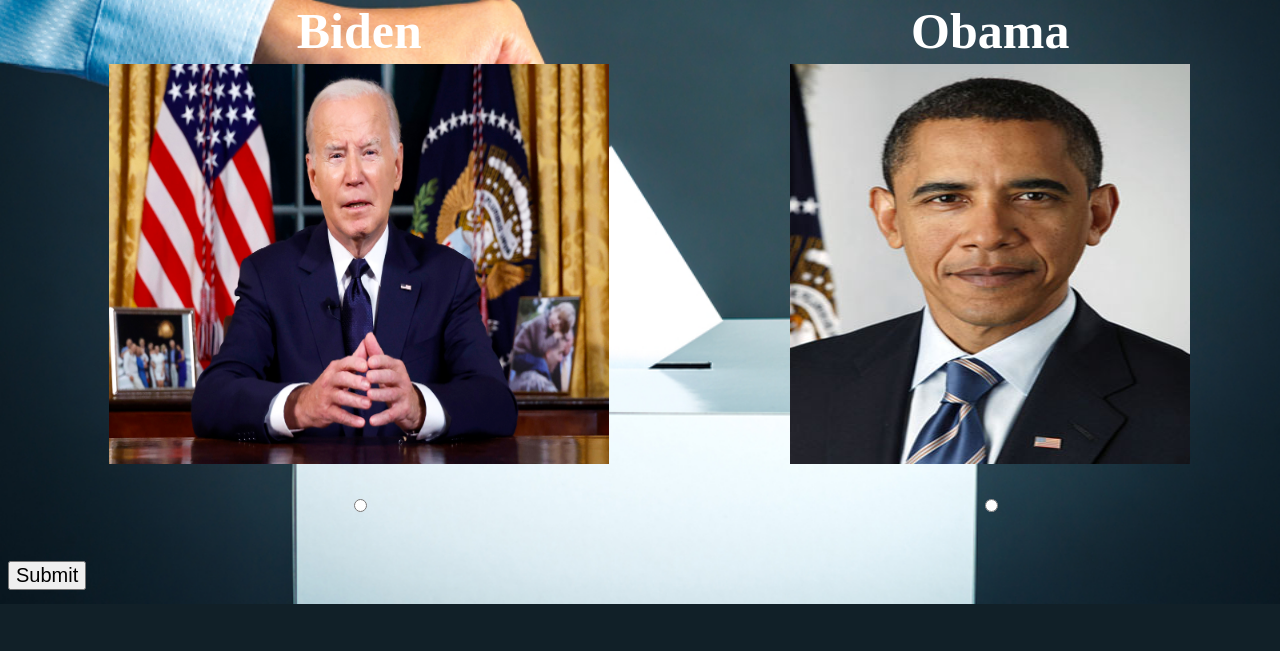
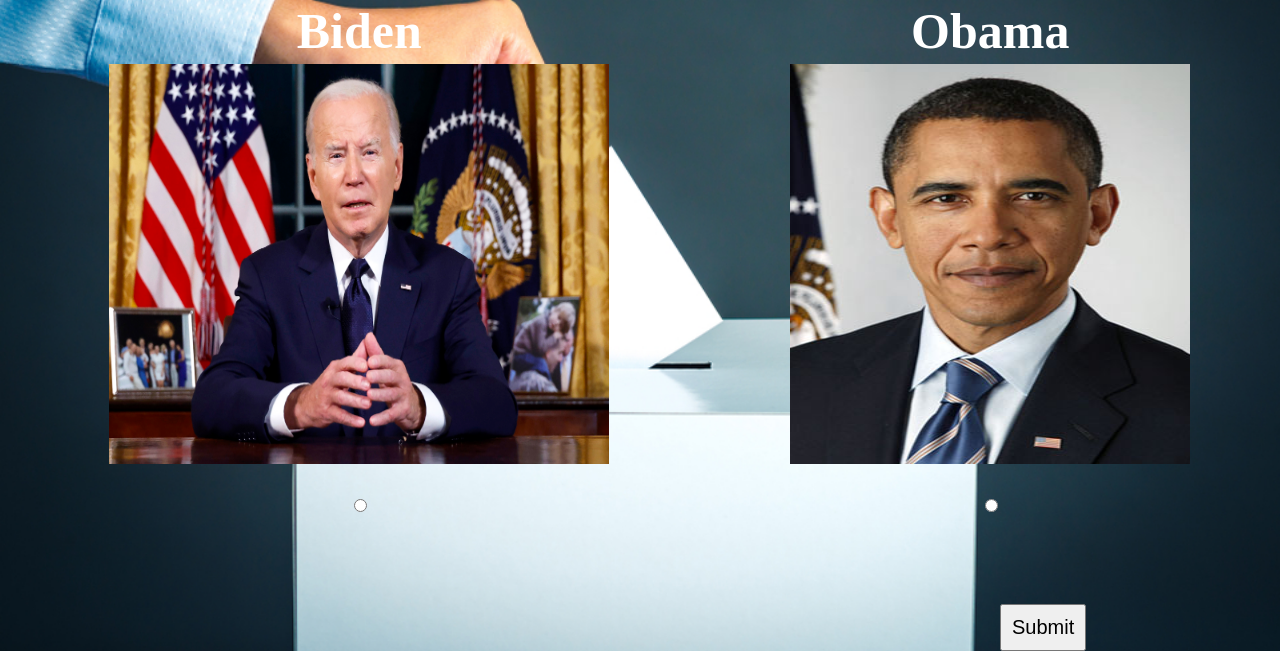
Before and after one commit to locker55198/face, a Flask app: page /vote in a window 1280 px wide. Shown: the part 196-847 px from the top of the page. Before the commit the page ends 800 px from the top, so only its background shows below. Run offline with Flask 3, Linux system fonts and the light colour scheme.

Commit message:
Update vote.html

```diff
--- a/templates/vote.html
+++ b/templates/vote.html
@@ -25,7 +25,7 @@
                     </tr>
                     <tr style="height:70px">
                         <td style="text-align: center;">
-                            <input type="radio" id="biden" name="candidate" valye="1">
+                            <input type="radio" id="biden" name="candidate" value="1">
                         </td>
                         <td style="text-align: center;">
                             <input type="radio" id="obama" name="candidate" value="2" >
@@ -33,7 +33,9 @@
                     </tr>
                   </table>
                  <br>
-                 <button type="submit" style="font-size: 20px; style="font-size: 20px; position: absolute; padding: 10px; top: 800px; left: 1000px;"">Submit</button>
+                <div style="text-align: center;">
+                 <button type="submit"  style="font-size: 20px; position: absolute; padding: 10px; top: 800px; left: 1000px;">Submit</button>
+                </div>
             </form>
 
 
```
